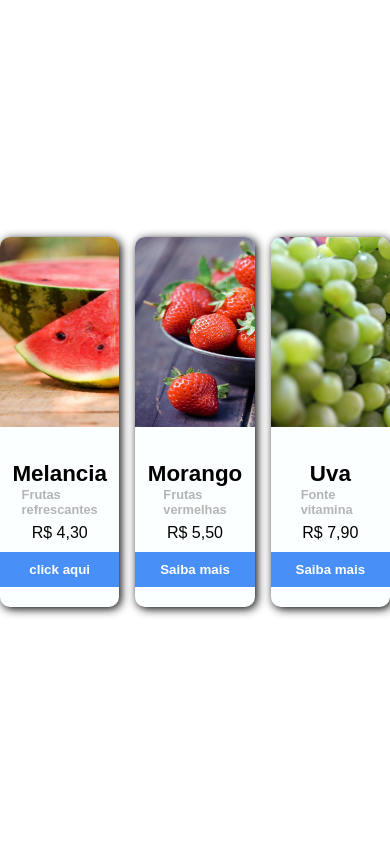
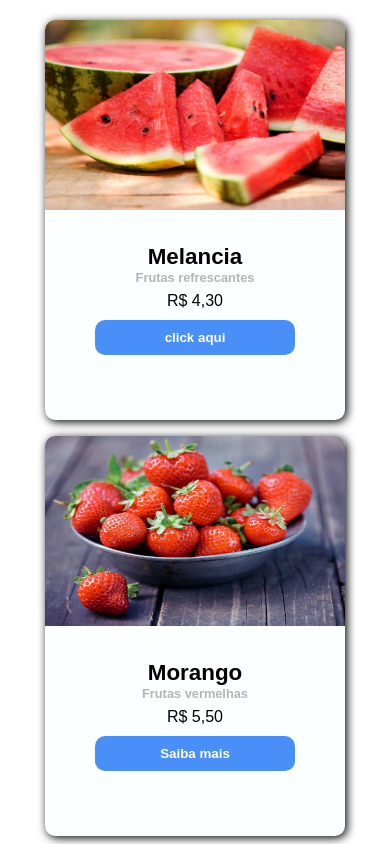
Before and after one commit to jucdev2023/Cards, a plain HTML site: page card1/index.html in a window 390 px wide. Shown: the top 844 px of the page. Drawn offline with Linux system fonts and the light colour scheme.

Commit message:
responsivo

```diff
--- a/card1/index.html
+++ b/card1/index.html
@@ -5,6 +5,7 @@
     <meta name="viewport" content="width=device-width, initial-scale=1.0">
     <title>card</title>
     <link rel="stylesheet" href="style.css">
+    <link rel="stylesheet" href="media-query.css">
 </head>
 <body>
     <div class="card">
@@ -32,7 +33,7 @@
          <h1>Uva</h1>
          <h2>Fonte vitamina</h2>
          <span>R$ 7,90</span>
-         <button>Saiba mais</button>
+         <a href="#"><button>Saiba mais</button></a>
         </div>
      </div>
 </body>
--- /dev/null
+++ b/card1/media-query.css
@@ -0,0 +1,16 @@
+@media screen and (max-width:768px) and (max-width:1023px) {
+    body {
+        flex-direction: column;
+        justify-content: center;
+        align-items: center;
+         height: 100%;
+         margin: 20px;
+
+
+
+
+    }
+    .card {
+        min-height: 400px;
+    }
+}
--- a/card1/style.css
+++ b/card1/style.css
@@ -67,3 +67,9 @@ body {
     font-weight: bold;
     color: white;
 }
+
+.card-info a button {
+    cursor: pointer;
+    color: white;
+
+}
```
